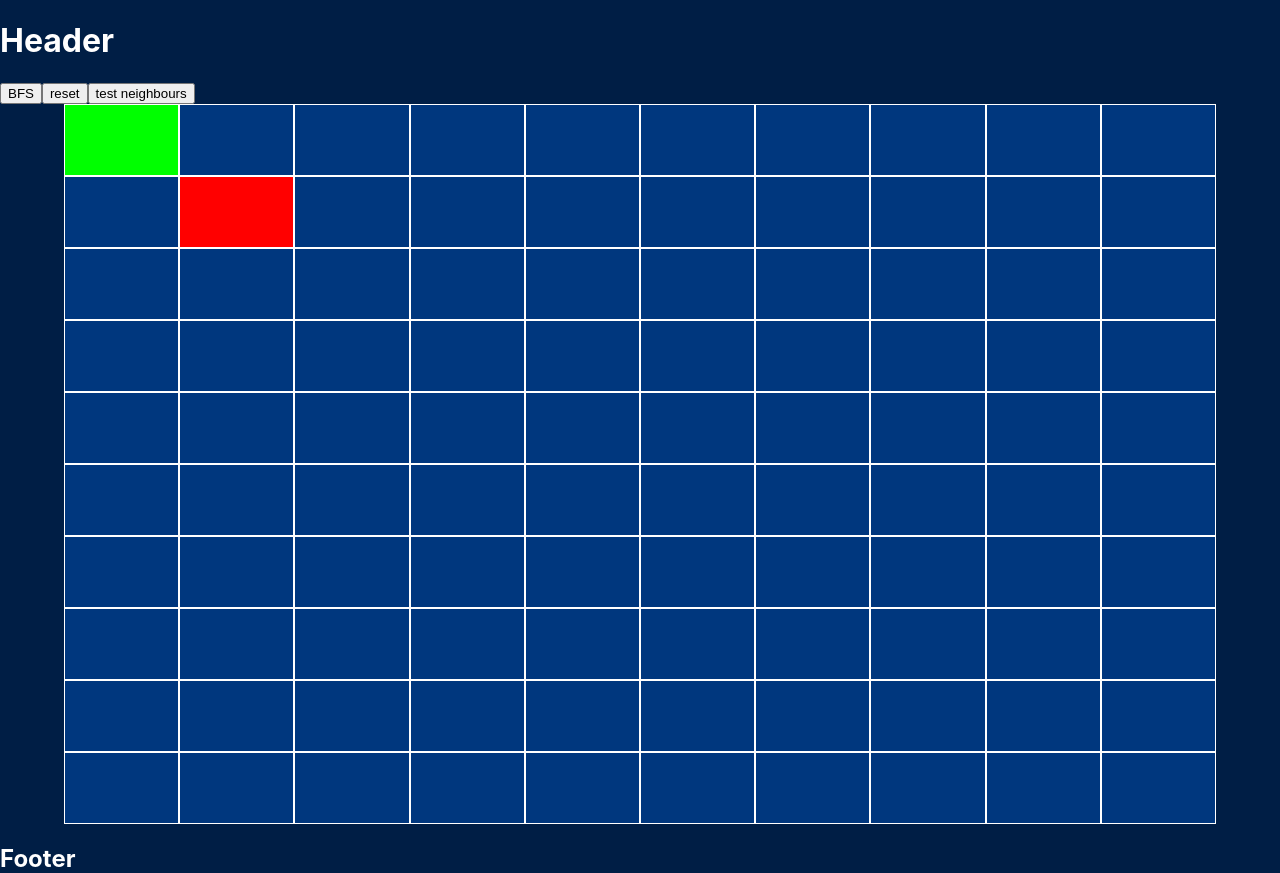
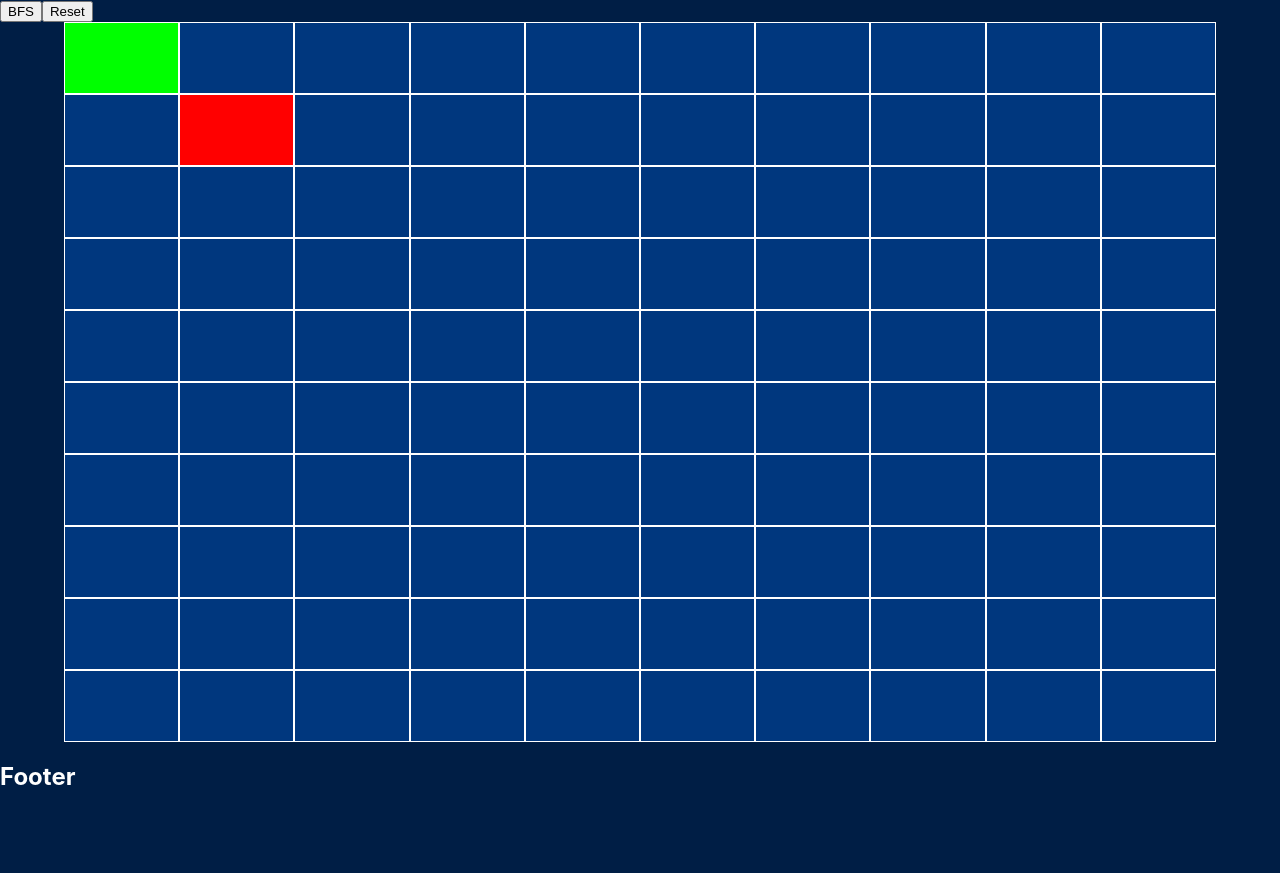
Before and after one commit to frasersamsonstudent/pathfinding-visualiser, a React (Create React App) app in the folder pathfinding-visualiser-app/: page / in a window 1280 px wide. After the commit the page ends 800 px from the top, so only its background shows below. Built offline with nearby package versions, Linux system fonts and the light colour scheme.

Commit message:
Changed header, stopped actions while visualising

```diff
--- a/pathfinding-visualiser-app/src/Components/Header.jsx
+++ b/pathfinding-visualiser-app/src/Components/Header.jsx
@@ -0,0 +1,28 @@
+import React from 'react';
+
+const Header = ({titles, onClickFunctions, isSolving}) => {
+    const getHeaderItems = () => {
+        return titles.map(
+            (title, index) => getHeaderButton(title, onClickFunctions[index])
+        );
+    };
+
+    const getHeaderButton = (title, onClickFunction) => {
+        return (
+            <button
+                disabled = {isSolving}
+                onClick={onClickFunction}
+            >
+                {title}
+            </button>
+        );
+    };
+
+    return <div className='header'>
+        <div className="headerItemsContainer">
+            {getHeaderItems()}
+        </div>
+    </div>
+}
+
+export default Header;
--- a/pathfinding-visualiser-app/src/Components/PathfindingVisualiser.jsx
+++ b/pathfinding-visualiser-app/src/Components/PathfindingVisualiser.jsx
@@ -7,6 +7,8 @@ import {Cell, copyCell, copyCellAndSetNewValue} from '../Objects/Cell.js';
 import bfs from '../PathfindingAlgorithms/BFS';
 import { getNeighbours, getPathFromExplored, isInBounds, isNodeStartOrEnd, printGrid } from '../PathfindingAlgorithms/util';
 import { getBlinkAnimation, getGrowAnimation, getGrowWithGradientAnimationForEmptyCell, getGrowWithGradientAnimationForPathCell } from '../Animations/PathAnimation';
+import Header from './Header';
+
 
 const PathfindingVisualiser = React.memo(() => {
     const [grid, setGrid] = useState([]);
@@ -15,6 +17,7 @@ const PathfindingVisualiser = React.memo(() => {
     const [endNode, setEndNode] = useState(new Cell(1, 1, CellTypes.end));
     const [isMouseDown, setIsMouseDown] = useState(false);
     const [placingNodeType, setPlacingNodeType] = useState(undefined);
+    const [isVisualising, setIsVisualising] = useState(false);
     const animationSpeed = 0.1;
     const animationDuration = 0.5;
 
@@ -72,11 +75,13 @@ const PathfindingVisualiser = React.memo(() => {
     };
 
     const handleGridItemClicked = (col, row) => {
+        if(!isVisualising) {
             if(grid[row][col].value === CellTypes.wall) {
                 updateGridCellAtIndex(col, row, CellTypes.empty);
             }
             else if(grid[row][col].value === CellTypes.empty) {
                 updateGridCellAtIndex(col, row, CellTypes.wall);
+            }
         }
     }
 
@@ -87,7 +92,7 @@ const PathfindingVisualiser = React.memo(() => {
      *
      */
     const handleMouseOverCell = (col, row) => {
-        if(isMouseDown) {
+        if(isMouseDown && !isVisualising) {
             handleMouseOverAndDownInCell(col, row);
         };
     };
@@ -100,6 +105,7 @@ const PathfindingVisualiser = React.memo(() => {
     const handleMouseOverAndDownInCell = (col, row) => {
         const isMovingStartOrEndNode = placingNodeType !== undefined;
 
+        if(!isVisualising) {
             if(isMovingStartOrEndNode) {
                 if(placingNodeType === CellTypes.start) {
                     moveNode(startNode, col, row, setStartNode);
@@ -126,6 +132,7 @@ const PathfindingVisualiser = React.memo(() => {
                     setPlacingNodeType(CellTypes.endNode);
                 };
             };
+        }
     }
 
     const handleMouseDownOnCell = (col, row) => {
@@ -155,15 +162,18 @@ const PathfindingVisualiser = React.memo(() => {
         );
     }
 
-
-    /* Functions for handling animation */
     const animateGrid = (exploredPositionsMap, path) => {
         const exploredPositionsAsList = [...exploredPositionsMap.keys()];
 
         setAnimationForExploredCells(exploredPositionsAsList);
-
+        if(path) {
             // After other cells will have finished animation, draw path
             setTimeout(() => markNodesAsPartOfPath(path), (exploredPositionsAsList.length*animationSpeed*1000) + animationDuration*1000);
+        }
+        else {
+            // If path does not exist, then update isVisualising after animation is set for explored cells
+            setTimeout(() => setIsVisualising(false), animationSpeed * exploredPositionsAsList.length * 1000);
+        }
     }
 
     const markNodesAsPartOfPath = (pathPositions) => {
@@ -181,6 +191,8 @@ const PathfindingVisualiser = React.memo(() => {
                 )
             }
         });
+
+        setTimeout(() => setIsVisualising(false), pathPositions.length * animationSpeed * 1000);
     };
 
     const setAnimationForExploredCells = (exploredPositionsAsList) => {
@@ -218,24 +230,23 @@ const PathfindingVisualiser = React.memo(() => {
     };
 
     const solveGrid = (solveAlgorithm) => {
+        setIsVisualising(true);
         const exploredPositionsMap = solveAlgorithm(grid, startNode, endNode);
 
-        if(exploredPositionsMap) {
         const path = getPathFromExplored(exploredPositionsMap, endNode);
-            if(path) { animateGrid(exploredPositionsMap, path); }
-        }
+        animateGrid(exploredPositionsMap, path);
     };
 
-    /** Clear the grid so all cells are empty
+    /** Sets all cells in grid to be empty
      *
      */
      const resetGrid = () => {
+         if(!isVisualising) {
             const newGrid = [...grid];
             for(let i=0, rowCount = newGrid.length;i<rowCount;i++) {
                 for(let j=0, colCount = newGrid[0].length;j<colCount;j++) {
                     newGrid[i][j].value = CellTypes.empty;
                     newGrid[i][j].isInPath = false;
-                newGrid[i][j].animation = undefined;
                     newGrid[i][j].isInExplored = false;
                 }
             }
@@ -244,32 +255,22 @@ const PathfindingVisualiser = React.memo(() => {
             newGrid[endNode.row][endNode.col].value = CellTypes.end;
 
             setGrid(newGrid);
+         }
+
     };
-
 
     return (
         <div className='pathfindingVisualiser'>
-            <div className='header'><h1>Header</h1></div>
-                <button
-                    onClick={() => {
-                        solveGrid(bfs);
-                }}>
-                    BFS
-                </button>
-
-                <button onClick={() => resetGrid()}>
-                    reset
-                </button>
-
-                <button
-                    onClick = {() => {
-                        const neighbours = getNeighbours(grid, grid[2][2]);
-                        console.log(neighbours);
-                    }}
-                >
-                    test neighbours
-                </button>
-
+            <Header
+                titles = {['BFS', 'Reset']}
+                onClickFunctions = {
+                    [
+                        () => solveGrid(bfs),
+                        () => resetGrid()
+                    ]
+                }
+                isSolving = {isVisualising}
+            />
 
             <div
                 draggable='false'
@@ -288,7 +289,6 @@ const PathfindingVisualiser = React.memo(() => {
                                     handleMouseDown = {() => handleMouseDownOnCell(columnIndex, rowIndex)}
                                     isInPath = {cell.isInPath}
                                     isInExplored = {cell.isInExplored}
-                                    animation = {cell.animation}
                                 />
                             })
                         }
--- a/pathfinding-visualiser-app/src/Objects/Cell.js
+++ b/pathfinding-visualiser-app/src/Objects/Cell.js
@@ -5,7 +5,6 @@ class Cell {
         this.row = row;
         this.isInPath = false;
         this.isInExplored = false;
-        this.animation = undefined;
     }
 
     getKey() {
--- a/pathfinding-visualiser-app/src/PathfindingAlgorithms/BFS.js
+++ b/pathfinding-visualiser-app/src/PathfindingAlgorithms/BFS.js
@@ -22,7 +22,7 @@ const bfs = (grid, startNode, goalNode) => {
         }
     }
 
-    return undefined;
+    return exploredPositions;
 }
 
 export default bfs;
```
Also changed, not shown: pathfinding-visualiser-app/src/Components/Header.css (added). Lines whose indentation alone changed are shown as unchanged.
